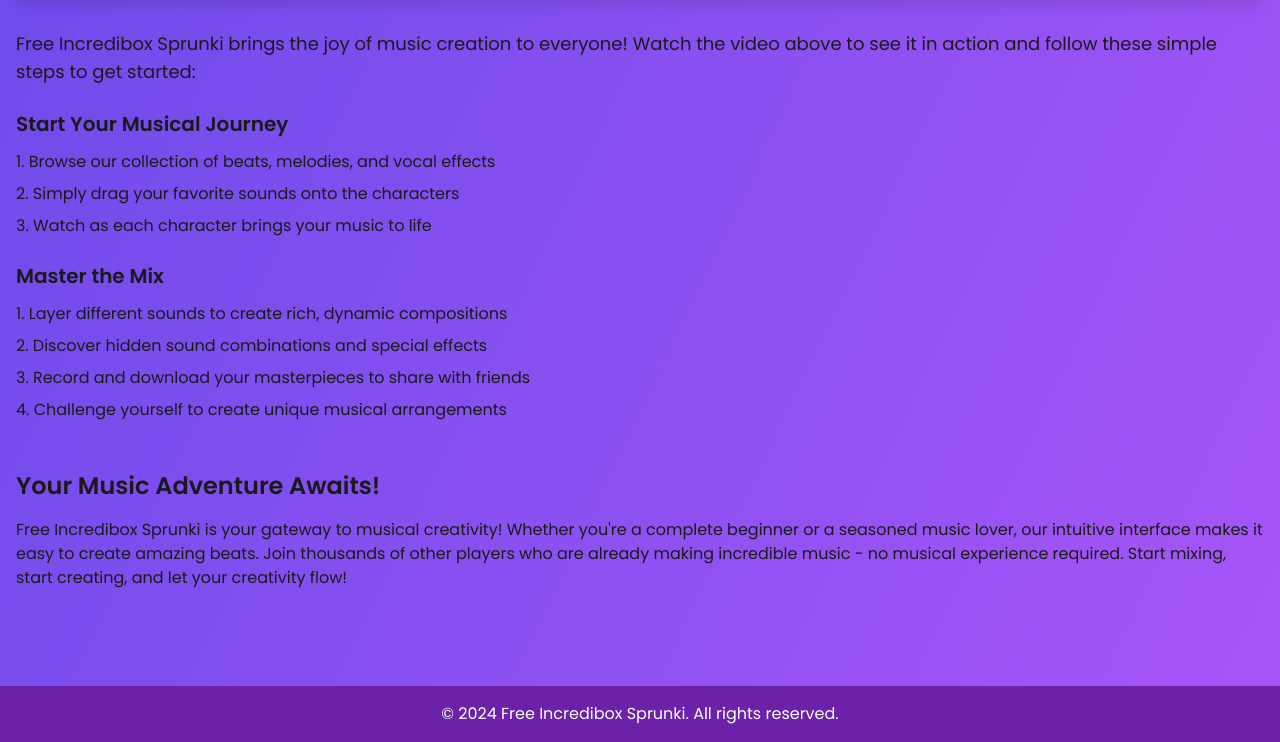
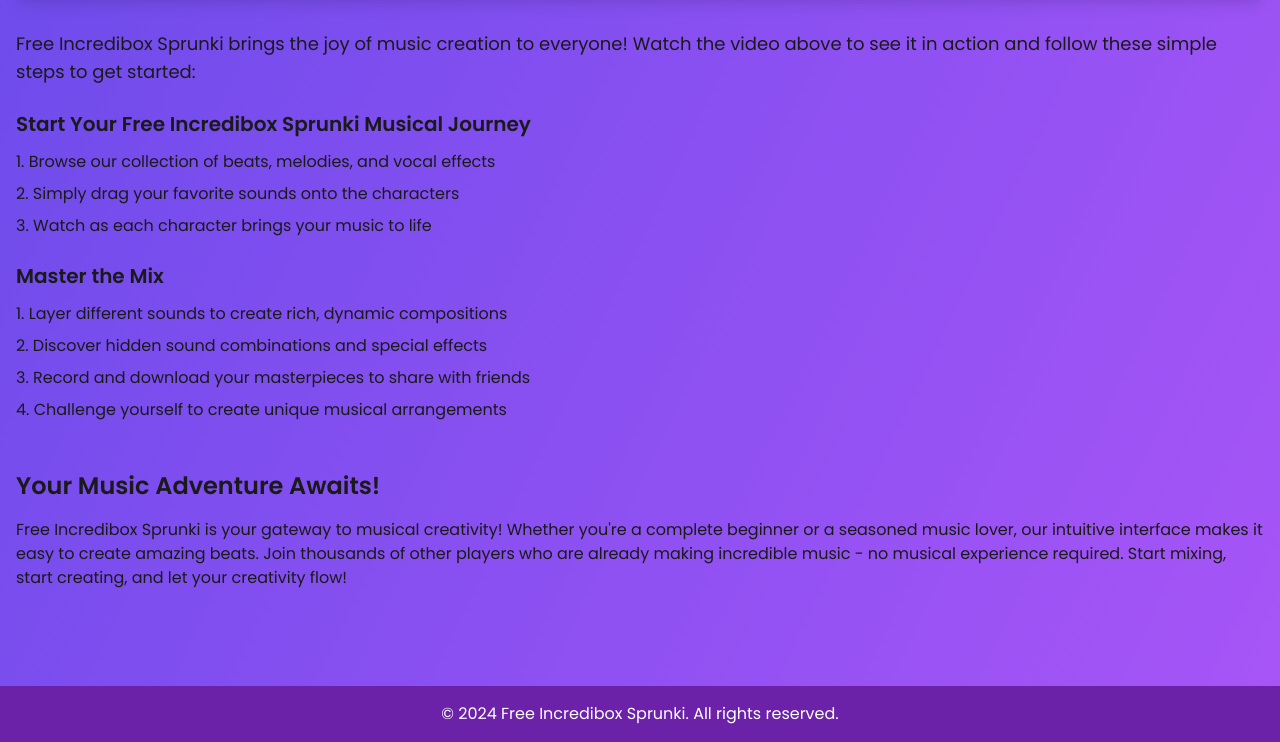
Before and after one commit to Studenthc/slot-online-microstar88, a plain HTML site: page index.html in a window 1280 px wide. Shown: the part 1924-2666 px from the top of the page. Drawn offline with nearby package versions, Linux system fonts and the light colour scheme.

Commit message:
Initial commit: Free Incredibox Sprunki website

```diff
--- a/index.html
+++ b/index.html
@@ -101,7 +101,7 @@
                 Free Incredibox Sprunki brings the joy of music creation to everyone! Watch the video above to see it in action and follow these simple steps to get started:
             </p>
 
-            <h3 class="text-xl font-semibold mb-3 mt-6">Start Your Musical Journey</h3>
+            <h3 class="text-xl font-semibold mb-3 mt-6">Start Your Free Incredibox Sprunki Musical Journey</h3>
             <ol class="list-decimal list-inside space-y-2 mb-6">
                 <li>Browse our collection of beats, melodies, and vocal effects</li>
                 <li>Simply drag your favorite sounds onto the characters</li>
```
